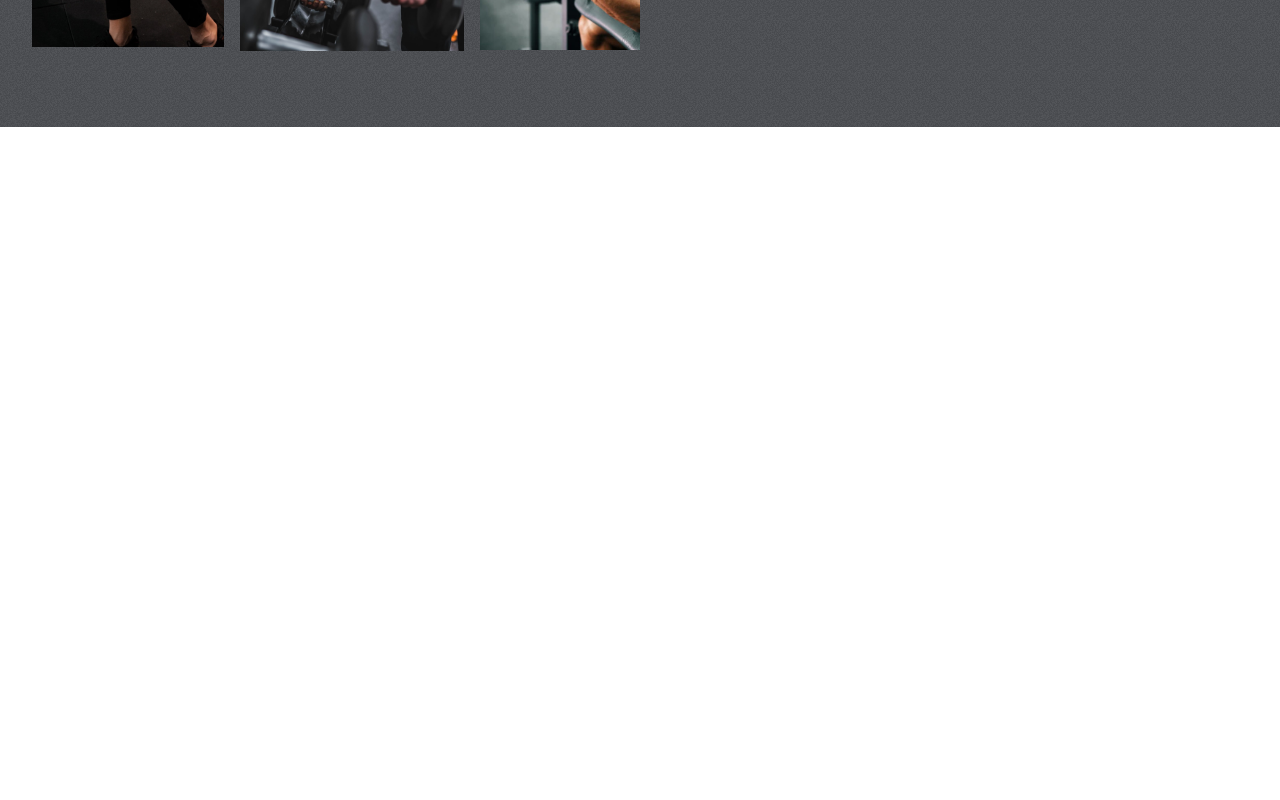
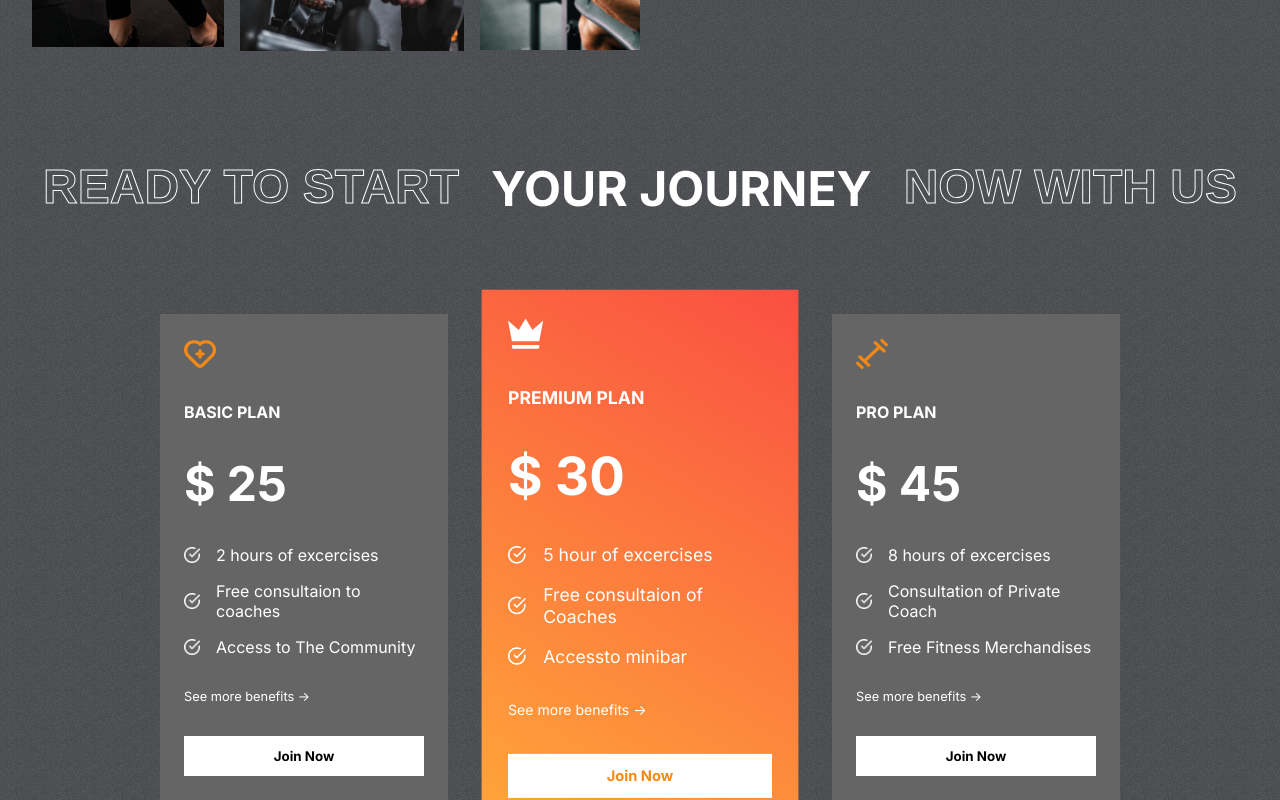
Before and after one commit to rimon005/FitClub, a React (Create React App) app: page / in a window 1280 px wide. Shown: the part 1721-2521 px from the top of the page. Before the commit the page ends 1848 px from the top, so only its background shows below. Built offline with nearby package versions, Linux system fonts and the light colour scheme.

Commit message:
create card and style

```diff
--- a/src/App.js
+++ b/src/App.js
@@ -1,5 +1,6 @@
 import './App.css';
 import Hero from './components/Hero/Hero';
+import Plans from './components/Plans/Plans';
 import Programs from './components/Programs/Programs';
 import Reasons from './components/Reasons/Reasons';
 function App() {
@@ -8,6 +9,7 @@
           <Hero />
           <Programs />
           <Reasons />
+          <Plans />
     </div>
   );
 }
--- /dev/null
+++ b/src/components/Plans/Plans.css
@@ -0,0 +1,73 @@
+.plans-container{
+    margin-top: -4rem;
+    padding: 0rem 2rem;
+    display: flex;
+    flex-direction: column;
+    gap: 4rem;
+    position: relative;
+}
+
+.plans{
+    display: flex;
+    align-items: center;
+    justify-content: center;
+    gap: 3rem;
+}
+
+.plan{
+    display: flex;
+    flex-direction: column;
+    background: var(--caloryCard);
+    color: white;
+    gap: 2rem;
+    padding: 1.5rem;
+    width: 15rem;
+}
+.plan:nth-child(2){
+    background: var(--planCard);
+    transform: scale(1.1);
+}
+
+.plan>svg{
+    fill: var(--orange);
+    width: 2rem;
+    height: 2rem;
+}
+
+.plan>:nth-child(2){
+    font-size: 1rem;
+    font-weight: bold;
+}
+
+.plan>:nth-child(3){
+    font-size: 3rem;
+    font-weight: bold;
+}
+
+.plan>:nth-child(5){
+    font-size: 0.8rem;
+}
+
+.features{
+    display: flex;
+    flex-direction: column;
+    gap: 1rem;
+}
+
+.feature{
+    display: flex;
+    align-items: center;
+    gap: 1rem;
+}
+.feature>img{
+    width: 1rem;
+    height: 1rem;
+}
+
+.plans>:nth-child(2)>svg{
+    fill: white;
+}
+
+.plans>:nth-child(2)>button{
+    color: var(--orange);
+}
--- /dev/null
+++ b/src/components/Plans/Plans.js
@@ -0,0 +1,47 @@
+import React from 'react';
+import './Plans.css';
+import { plansData } from '../../data/plansData';
+import WhiteTick from '../../assets/whiteTick.png'
+const Plans = () => {
+    return (
+        <div className='plans-container'>
+            <div className="programs-header" style={{ gap: "2rem" }}>
+                <span className='stroke-text'>READY TO START</span>
+                <span >YOUR JOURNEY</span>
+                <span className='stroke-text'>NOW WITH US</span>
+            </div>
+
+            {/* plans card */}
+
+            <div className='plans'>
+                {
+                    plansData.map((plan , i) => (
+                        <div  className='plan' key={i}>
+                            {plan.icon}
+                            <span>{plan.name}</span>
+                            <span>$ {plan.price}</span>
+
+                            <div className='features'>
+                                {
+                                    plan.features.map((feature , i) => (
+                                        <div className='feature'>
+                                            <img src={WhiteTick} alt="" />
+                                            <span key={i}>{feature}</span>
+                                        </div>
+                                    ))
+                                }
+                            </div>
+
+                            <div>
+                                <span>See more benefits -> </span>
+                            </div>
+                            <button className='btn'>Join Now</button>
+                        </div>
+                    ))
+                }
+            </div>
+        </div>
+    );
+};
+
+export default Plans;
```
